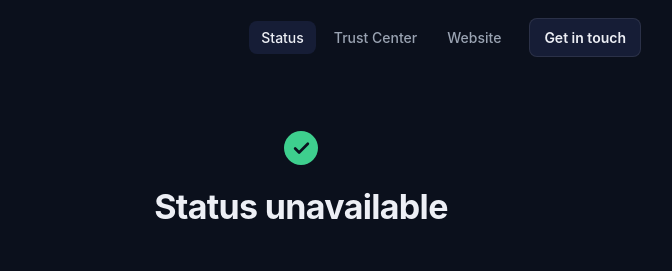
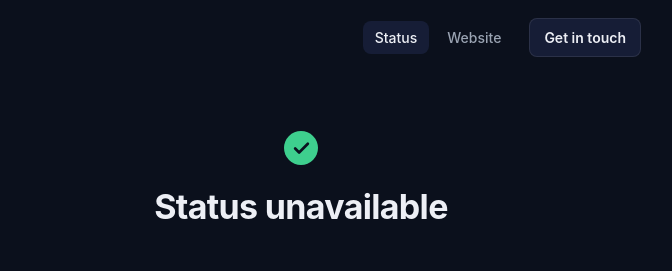
Before and after one commit to vaishnavvijay-prog/zuro-status, a plain HTML site: page index.html in a window 1280 px wide. Shown: the top 271 px of the page, 339-1011 px from the left. Drawn offline with Linux system fonts and the light colour scheme; no server answers.

Commit message:
feat: website-only status page

```diff
--- a/index.html
+++ b/index.html
@@ -75,7 +75,6 @@
     <a class="brand" href="https://getzuro.com"><img src="https://getzuro.com/assets/logo.svg" alt="Zuro" /></a>
     <div class="navlinks">
       <a class="active" href="./">Status</a>
-      <a href="https://zuro-trust-center-7yxye.ondigitalocean.app">Trust Center</a>
       <a href="https://getzuro.com">Website</a>
     </div>
     <a class="cta" href="mailto:hello@askzuro.com">Get in touch</a>
```
